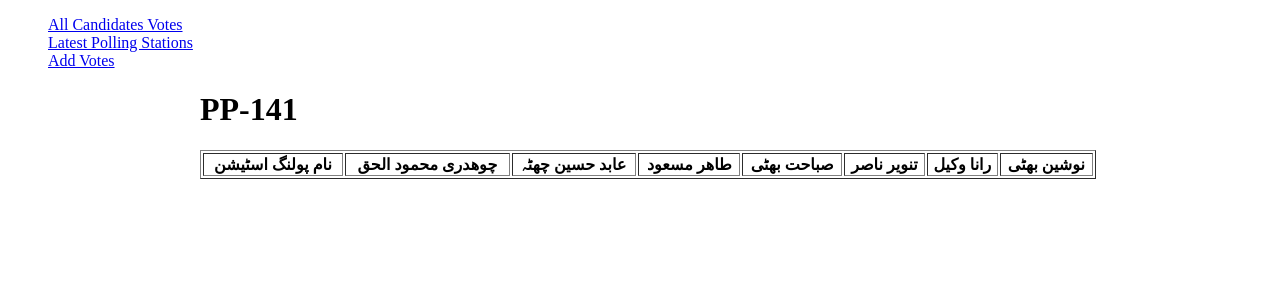
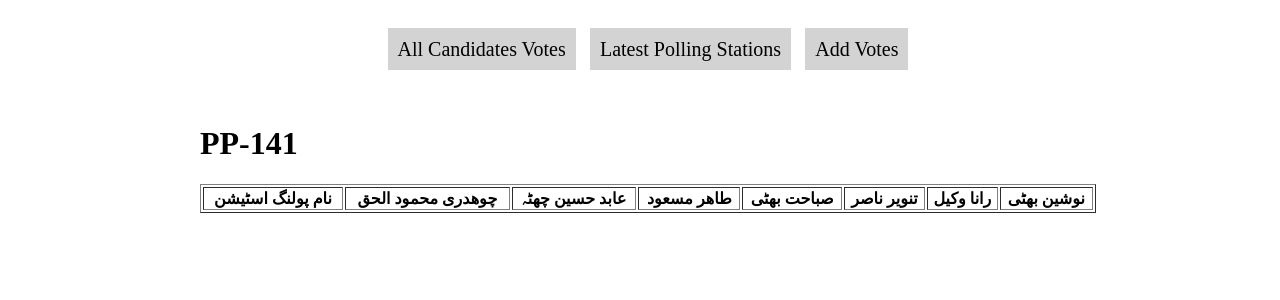
Before and after one commit to hasnain-naveed/Voting, a Django app: template voting/templates/polling_stations.html in a window 1280 px wide. Shown: the top 300 px of the page. Run offline with Django 3.2, Linux system fonts and the light colour scheme; the template is opened without the code that fills it, so the values that code supplies are empty.

Commit message:
changes UI and image of candidate.

```diff
--- a/core/models.py
+++ b/core/models.py
@@ -10,6 +10,7 @@ from core.utils import get_urdu_polling_station_name
 class Candidate(TimeStampedModel):
     name = models.CharField(max_length=128, unique=True, null=False, blank=False, verbose_name=_('Candidate Name'))
     sign = models.CharField(max_length=128, unique=True, null=False, blank=False, verbose_name=_('Candidate Sign'))
+    image_name = models.CharField(max_length=128, null=True, blank=True, verbose_name=_('Candidate Imag Name'))
     votes = models.IntegerField(null=True, blank=True, default=0)
 
     def __str__(self):
--- a/voting/templates/links.html
+++ b/voting/templates/links.html
@@ -1,7 +1,7 @@
 
 
-<ul>
-    <div><a href="/candidates">All Candidates Votes</a></div>
-    <div><a href="/polling_stations">Latest Polling Stations</a></div>
-    <div><a href="/add_votes">Add Votes</a></div>
-</ul>
+<div class="tab">
+    <a class="tablinks" href="/candidates">All Candidates Votes</a>
+    <a class="tablinks" href="/polling_stations">Latest Polling Stations</a>
+    <a class="tablinks" href="/add_votes">Add Votes</a>
+</div>
--- a/voting/templates/polling_stations.html
+++ b/voting/templates/polling_stations.html
@@ -25,6 +25,28 @@
             width:100px;
             height: 50px;
         }
+
+        a {
+            color: black;
+            text-decoration: none;
+            text-decoration: none;
+            font-size: 20px;
+            background-color: lightgrey;
+            padding: 10px;
+            margin: 5px;
+        }
+
+        a:hover {
+            background-color: grey;
+        }
+
+        .tab {
+            font-size: 17px;
+            margin-bottom: 5%;
+            text-align: center;
+            margin-top: 3%;
+        }
+
     </style>
 
     <script>
```
Also changed, not shown: core/json.py (+7 -0 lines), core/views.py (+11 -2 lines), voting/templates/add_votes.html (+30 -2 lines), voting/templates/all_candidates.html (+28 -2 lines), core/migrations/0002_auto_20180724_0418.py (added), db.sqlite3, voting/static/bat-img.jpg (added), voting/static/bowl-img.jpg (added), voting/static/crane-img.jpg (added), voting/static/cup-img.jpg (added), voting/static/lion-img.jpg (added), voting/static/rabbit-img.jpg (added).
